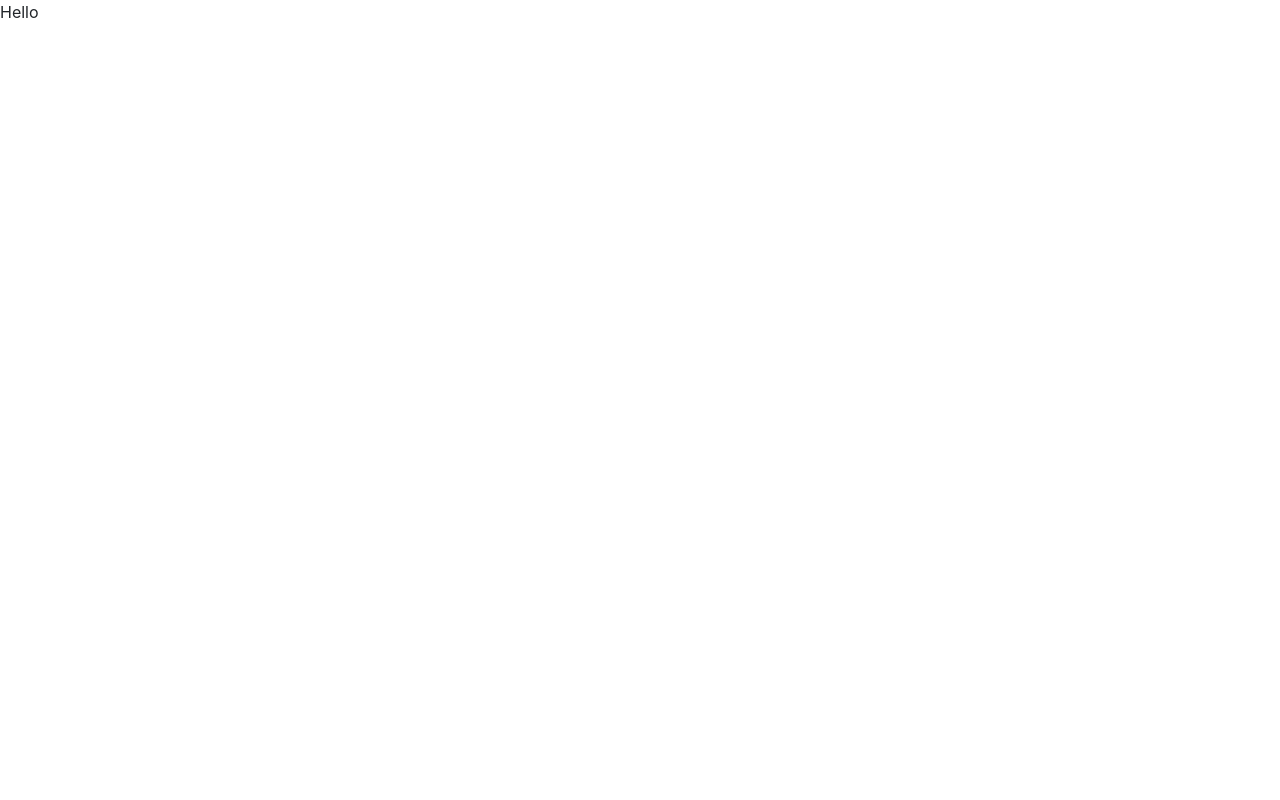
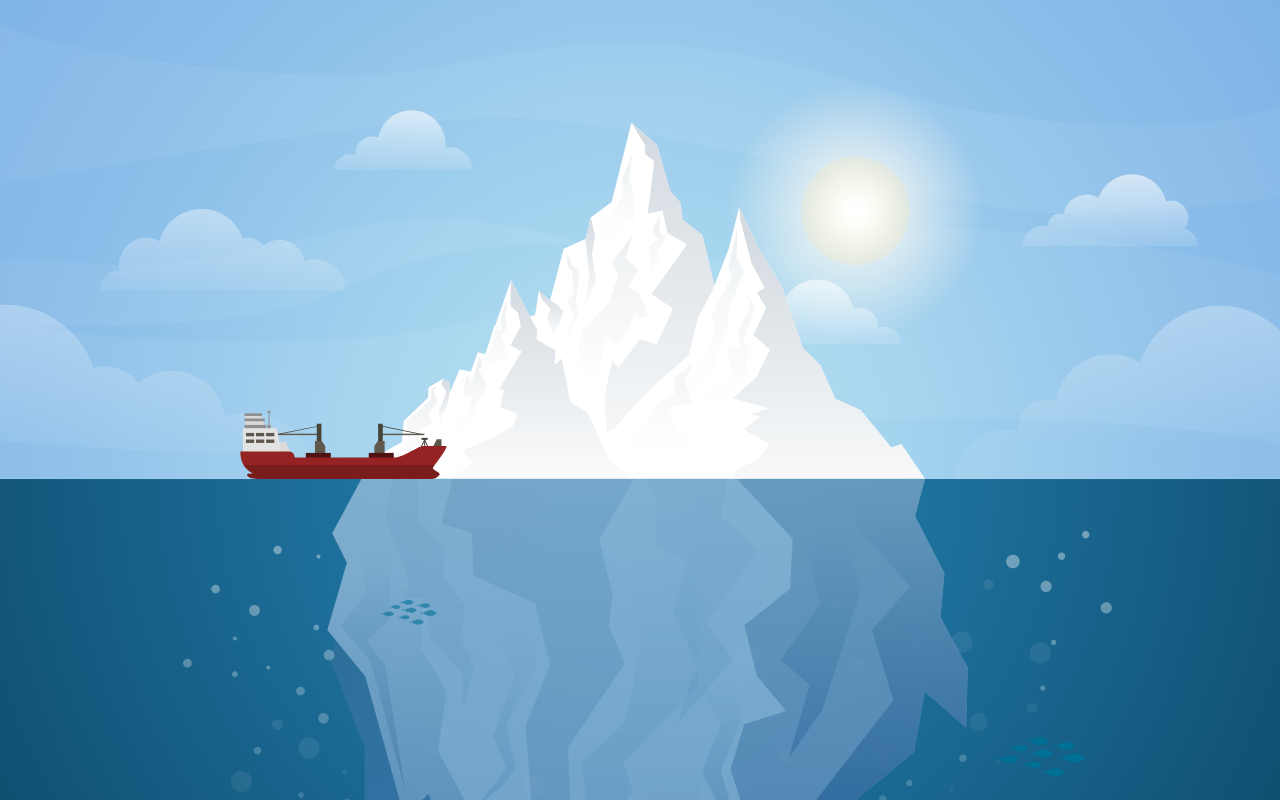
Before and after one commit to Jasonx235/UX-Design-Pricinples, a React (Create React App) app: page / in a window 1280 px wide. Shown: the top 800 px of the page. Built offline with nearby package versions, Linux system fonts and the light colour scheme.

Commit message:
Added Customized SVG image for background

```diff
--- a/src/App.js
+++ b/src/App.js
@@ -1,9 +1,11 @@
 import React from "react";
+import { ReactComponent as Background } from "./images/illustration.svg";
+
 import "./CSS/style.css";
 import "bootstrap/dist/css/bootstrap.min.css";
 
 function App() {
-  return <div>Hello</div>;
+  return <Background />;
 }
 
 export default App;
--- a/src/CSS/style.css
+++ b/src/CSS/style.css
@@ -0,0 +1,2 @@
+#Sun {
+}
```
Also changed, not shown: src/images/illustration.svg (added).
